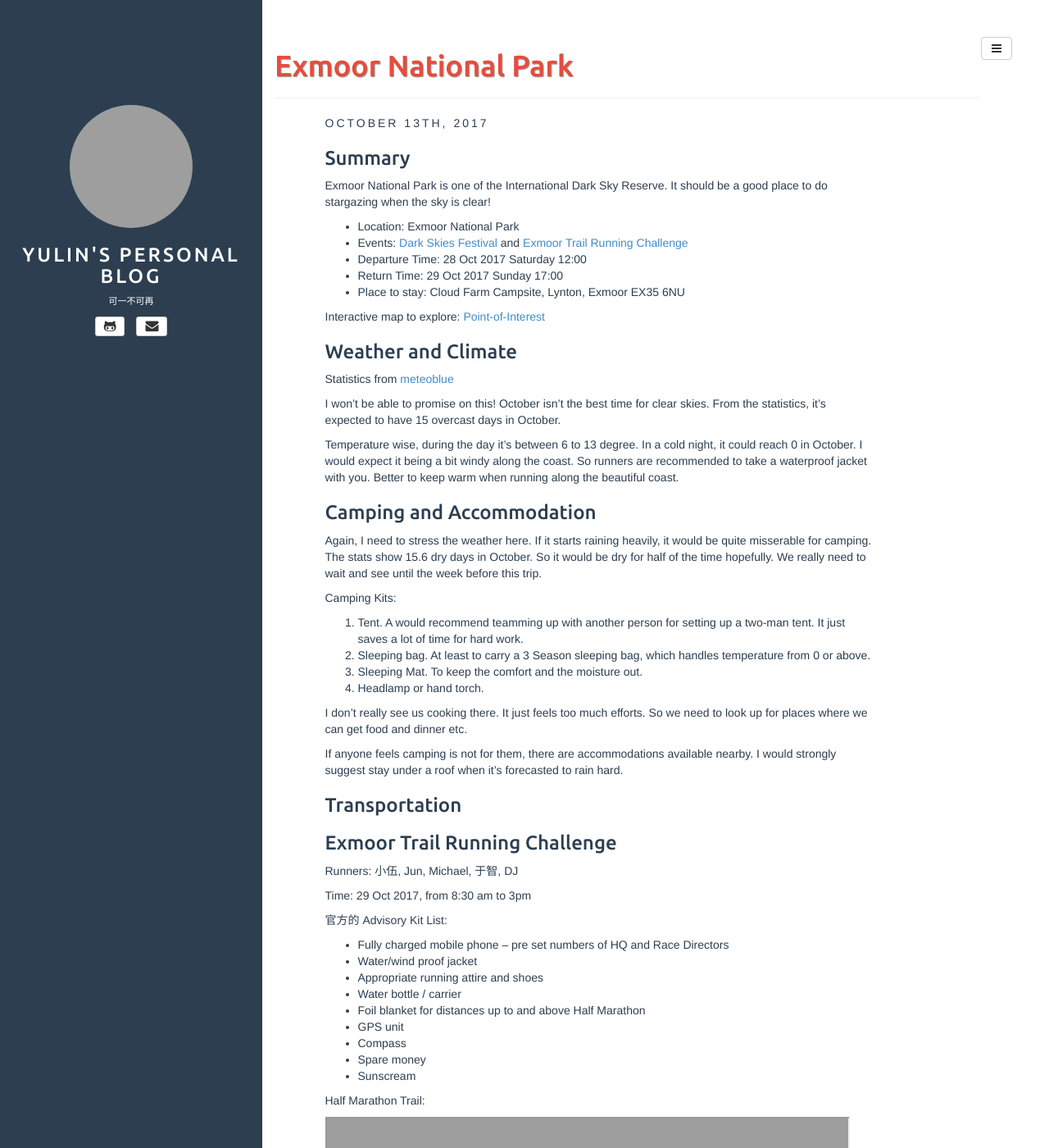
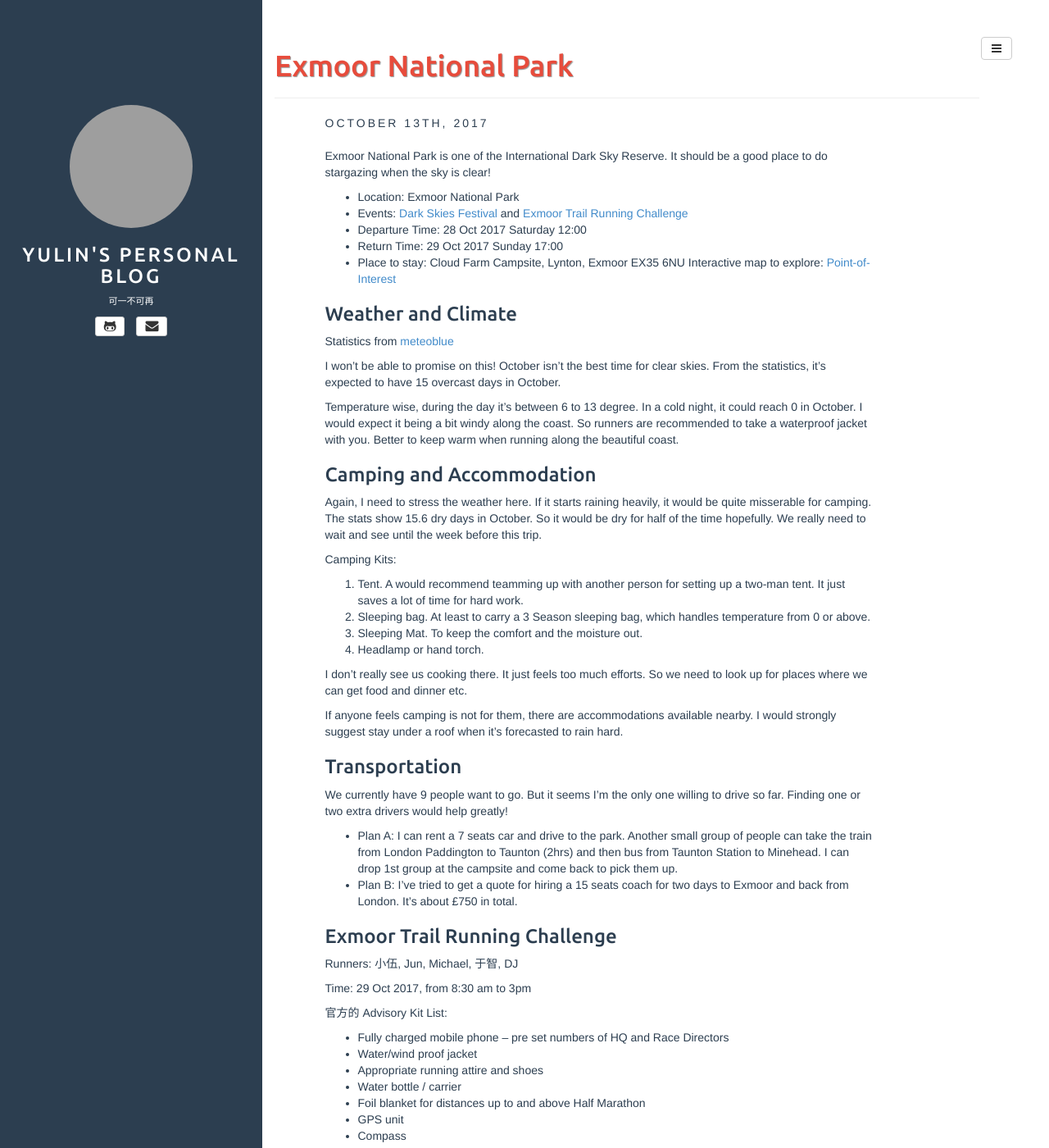
Before and after one commit to JimmyWuMadchester/JimmyWuMadchester.github.io, a Jekyll site: the page built from _posts/2017-10-13-Exmoor.md, in a window 1280 px wide and 1400 px high. Shown: the whole window at 82% size. Built offline with Jekyll 4.4.1, drawn with Linux system fonts in a browser that asks for light colours; comment, search, counter and statistics services are not loaded; grey boxes are pictures that could not be loaded.

```diff
--- a/_posts/2017-10-13-Exmoor.md
+++ b/_posts/2017-10-13-Exmoor.md
@@ -3,11 +3,9 @@ layout: post
 title: Exmoor National Park
 categories: [Leisure]
 tags: [trailrunning, mountaineering, hiking, route, nationalpark, camping]
-fullview: true
 comments: true
+excerpt_separator: <!--more-->
 ---
-
-### Summary
 
 Exmoor National Park is one of the International Dark Sky Reserve. It should be a good place to do stargazing when the sky is clear!
 
@@ -16,7 +14,7 @@ Exmoor National Park is one of the International Dark Sky Reserve. It should be
 * Departure Time: 28 Oct 2017 Saturday 12:00
 * Return Time: 29 Oct 2017 Sunday 17:00
 * Place to stay: Cloud Farm Campsite, Lynton, Exmoor EX35 6NU
-
+<!--more-->
 Interactive map to explore: [Point-of-Interest](http://www.visit-exmoor.co.uk/point-of-interest/nutcombe-bottom#poi_map_wrap)
 
 ### Weather and Climate
@@ -44,6 +42,10 @@ If anyone feels camping is not for them, there are accommodations available near
 
 ### Transportation
 
+We currently have 9 people want to go. But it seems I'm the only one willing to drive so far. Finding one or two extra drivers would help greatly!
+
+* Plan A: I can rent a 7 seats car and drive to the park. Another small group of people can take the train from London Paddington to Taunton (2hrs) and then bus from Taunton Station to Minehead. I can drop 1st group at the campsite and come back to pick them up.
+* Plan B: I've tried to get a quote for hiring a 15 seats coach for two days to Exmoor and back from London. It's about £750 in total.
 
 ### Exmoor Trail Running Challenge
 
@@ -66,10 +68,11 @@ Time: 29 Oct 2017, from 8:30 am to 3pm
 Half Marathon Trail:
 <iframe src="https://www.google.com/maps/d/embed?mid=1pL8HIeIdyWxvBIleO8jgqDccLYo" width="640" height="480"></iframe>
 
+
 Video of last year's event:
 <iframe src="https://player.vimeo.com/video/141690050" width="640" height="360" frameborder="0" webkitallowfullscreen mozallowfullscreen allowfullscreen></iframe>
 
-## Stargazing
+### Stargazing
 
 [A wild weekend in Exmoor, chasing stags and stars](http://www.telegraph.co.uk/travel/destinations/europe/united-kingdom/england/devon/articles/Exmoor-into-the-wild-with-stags-and-stars/)
 
```
Also changed, not shown: _posts/2017-07-31-Snowdon.md (+2 -2 lines).
